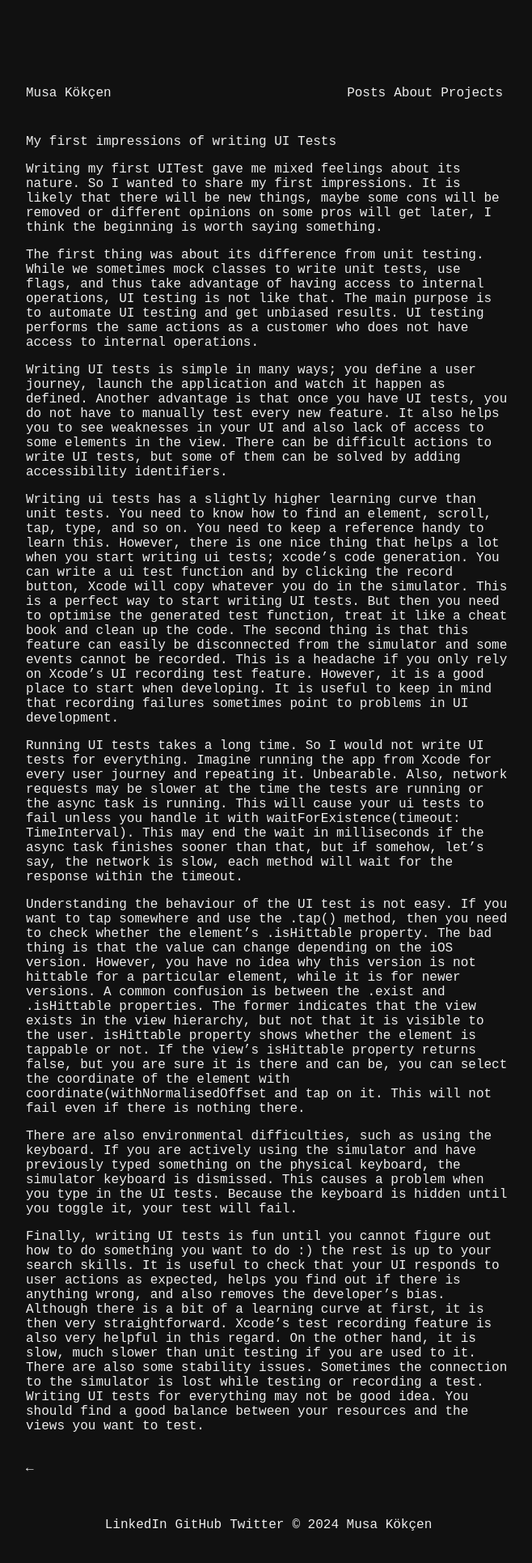
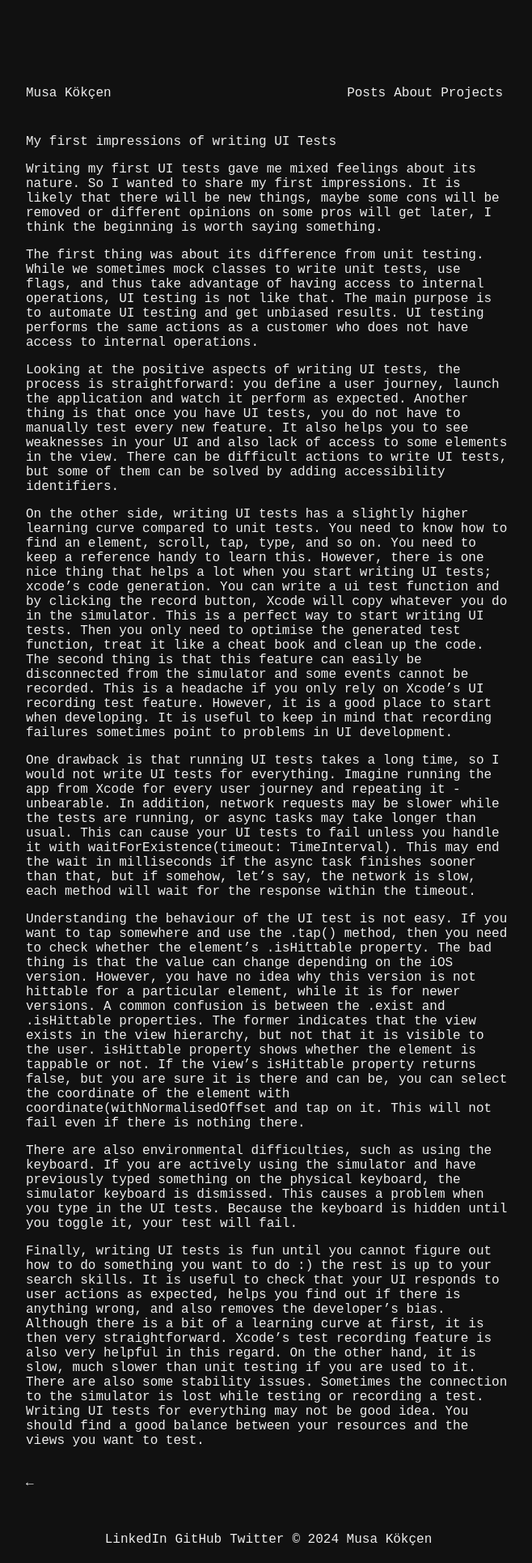
Before and after one commit to musakokcen/musakocen.github.io, a Jekyll site: the page built from _posts/2024-06-10-onWritingUITests.md, in a window 1280 px wide. Shown: the whole page at 81% size, without its empty margins (308-966 px from the left). Built offline with Jekyll 4.4.1, drawn with Linux system fonts in a browser that asks for light colours.

Commit message:
update post

```diff
--- a/_posts/2024-06-10-onWritingUITests.md
+++ b/_posts/2024-06-10-onWritingUITests.md
@@ -4,17 +4,17 @@ title: My first impressions of writing UI Tests
 subtitle: ""
 ---
 
-Writing my first UITest gave me mixed feelings about its nature. So I wanted to share my first impressions. It is likely that there will be new things, maybe some cons will be removed or different opinions on some pros will get later, I think the beginning is worth saying something.
+Writing my first UI tests gave me mixed feelings about its nature. So I wanted to share my first impressions. It is likely that there will be new things, maybe some cons will be removed or different opinions on some pros will get later, I think the beginning is worth saying something.
 
 The first thing was about its difference from unit testing. While we sometimes mock classes to write unit tests, use flags, and thus take advantage of having access to internal operations, UI testing is not like that. The main purpose is to automate UI testing and get unbiased results. UI testing performs the same actions as a customer who does not have access to internal operations.
 
-Writing UI tests is simple in many ways; you define a user journey, launch the application and watch it happen as defined. Another advantage is that once you have UI tests, you do not have to manually test every new feature. It also helps you to see weaknesses in your UI and also lack of access to some elements in the view. There can be difficult actions to write UI tests, but some of them can be solved by adding accessibility identifiers.
+Looking at the positive aspects of writing UI tests, the process is straightforward: you define a user journey, launch the application and watch it perform as expected. Another thing is that once you have UI tests, you do not have to manually test every new feature. It also helps you to see weaknesses in your UI and also lack of access to some elements in the view. There can be difficult actions to write UI tests, but some of them can be solved by adding accessibility identifiers.
 
-Writing ui tests has a slightly higher learning curve than unit tests. You need to know how to find an element, scroll, tap, type, and so on. You need to keep a reference handy to learn this. However, there is one nice thing that helps a lot when you start writing ui tests; xcode's code generation. You can write a ui test function and by clicking the record button, Xcode will copy whatever you do in the simulator. This is a perfect way to start writing UI tests. But then you need to optimise the generated test function, treat it like a cheat book and clean up the code. The second thing is that this feature can easily be disconnected from the simulator and some events cannot be recorded. This is a headache if you only rely on Xcode's UI recording test feature. However, it is a good place to start when developing. It is useful to keep in mind that recording failures sometimes point to problems in UI development.
+On the other side, writing UI tests has a slightly higher learning curve compared to unit tests. You need to know how to find an element, scroll, tap, type, and so on. You need to keep a reference handy to learn this. However, there is one nice thing that helps a lot when you start writing UI tests; xcode's code generation. You can write a ui test function and by clicking the record button, Xcode will copy whatever you do in the simulator. This is a perfect way to start writing UI tests. Then you only need to optimise the generated test function, treat it like a cheat book and clean up the code. The second thing is that this feature can easily be disconnected from the simulator and some events cannot be recorded. This is a headache if you only rely on Xcode's UI recording test feature. However, it is a good place to start when developing. It is useful to keep in mind that recording failures sometimes point to problems in UI development.
 
-Running UI tests takes a long time. So I would not write UI tests for everything. Imagine running the app from Xcode for every user journey and repeating it. Unbearable. Also, network requests may be slower at the time the tests are running or the async task is running. This will cause your ui tests to fail unless you handle it with `waitForExistence(timeout: TimeInterval)`. This may end the wait in milliseconds if the async task finishes sooner than that, but if somehow, let's say, the network is slow, each method will wait for the response within the timeout.
+One drawback is that running UI tests takes a long time, so I would not write UI tests for everything. Imagine running the app from Xcode for every user journey and repeating it - unbearable. In addition, network requests may be slower while the tests are running, or async tasks may take longer than usual. This can cause your UI tests to fail unless you handle it with `waitForExistence(timeout: TimeInterval)`. This may end the wait in milliseconds if the async task finishes sooner than that, but if somehow, let's say, the network is slow, each method will wait for the response within the timeout.
 
-Understanding the behaviour of the UI test is not easy. If you want to tap somewhere and use the .tap() method, then you need to check whether the element's .isHittable property. The bad thing is that the value can change depending on the iOS version. However, you have no idea why this version is not hittable for a particular element, while it is for newer versions. A common confusion is between the .exist and .isHittable properties. The former indicates that the view exists in the view hierarchy, but not that it is visible to the user. `isHittable` property shows whether the element is tappable or not. If the view's `isHittable` property returns false, but you are sure it is there and can be, you can select the coordinate of the element with `coordinate(withNormalisedOffset` and tap on it. This will not fail even if there is nothing there.
+Understanding the behaviour of the UI test is not easy. If you want to tap somewhere and use the `.tap()` method, then you need to check whether the element's `.isHittable` property. The bad thing is that the value can change depending on the iOS version. However, you have no idea why this version is not hittable for a particular element, while it is for newer versions. A common confusion is between the .exist and `.isHittable` properties. The former indicates that the view exists in the view hierarchy, but not that it is visible to the user. `isHittable` property shows whether the element is tappable or not. If the view's `isHittable` property returns false, but you are sure it is there and can be, you can select the coordinate of the element with `coordinate(withNormalisedOffset` and tap on it. This will not fail even if there is nothing there.
 
 There are also environmental difficulties, such as using the keyboard. If you are actively using the simulator and have previously typed something on the physical keyboard, the simulator keyboard is dismissed. This causes a problem when you type in the UI tests. Because the keyboard is hidden until you toggle it, your test will fail.
 
```
